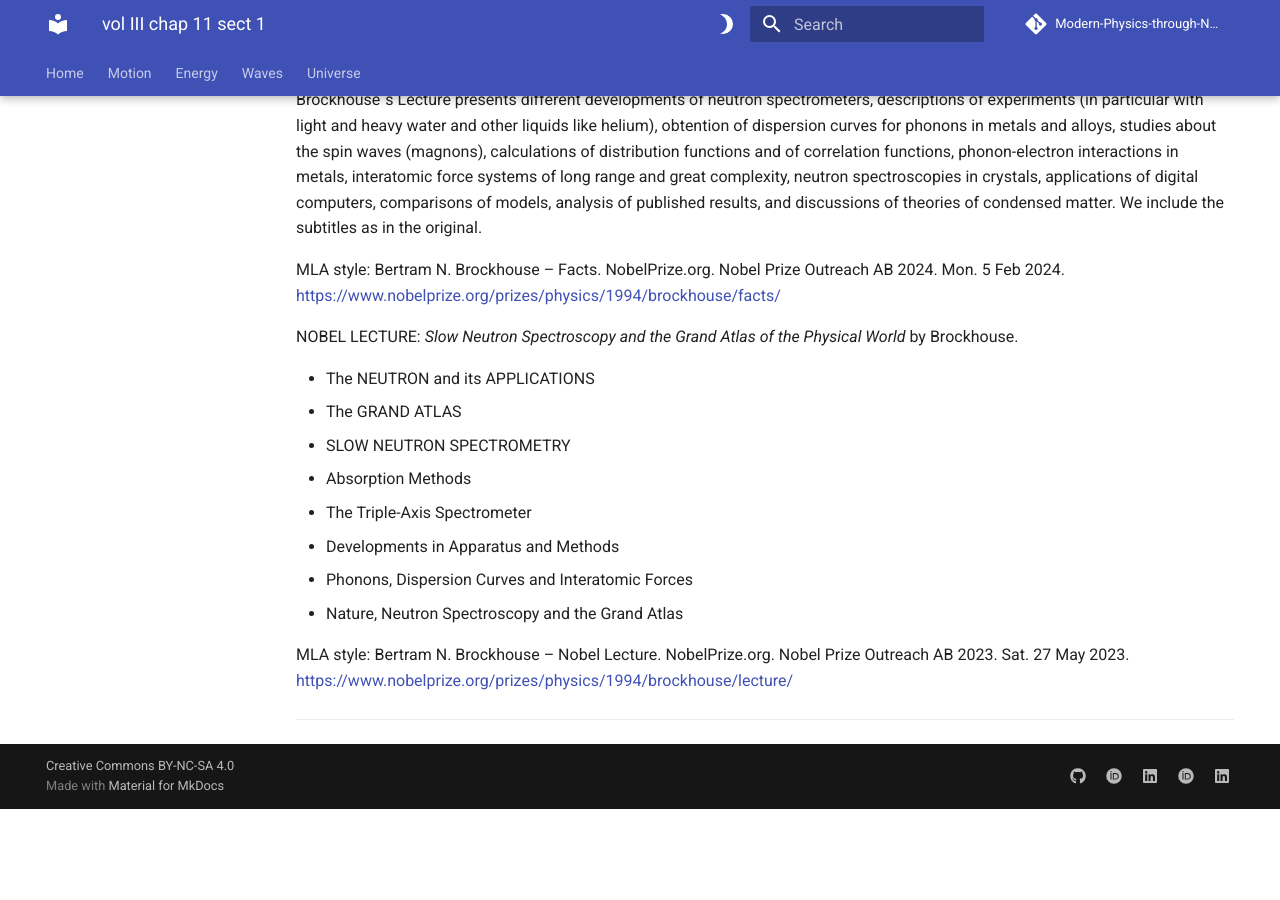
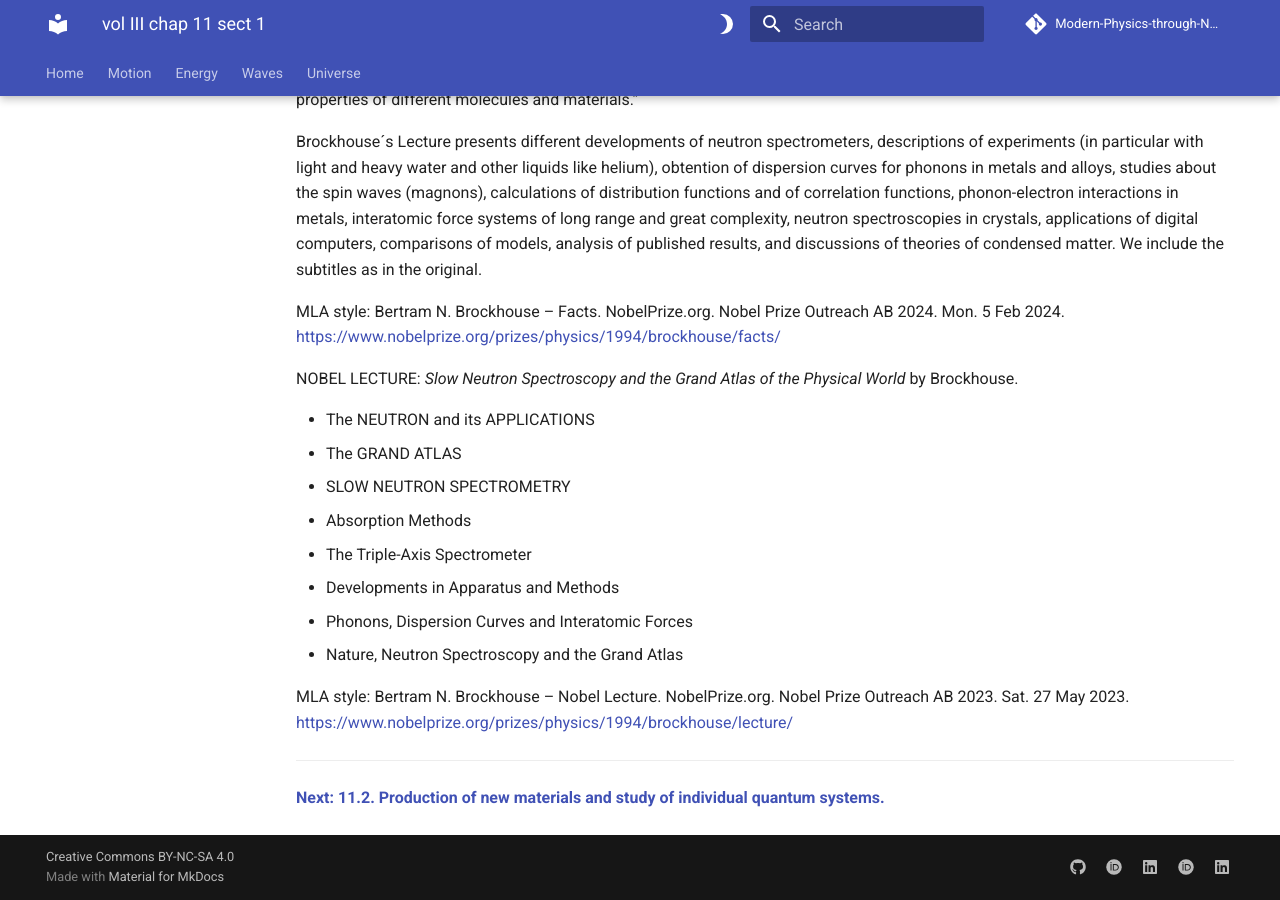
Before and after one commit to modphysnobel/modphysnobel.github.io, an MkDocs documentation site: the page built from docs/vol-III/vol-III-chap-11-sect-1.md, in a window 1280 px wide and 900 px high, scrolled down 8023 px. Built offline with MkDocs 1.6.1 and Material for MkDocs 9.7.7, drawn with Linux system fonts in a browser that asks for light colours; some web fonts are replaced; comment, search, counter and statistics services are not loaded; before the commit the page ends 8832 px from its top, so only the background shows below that; some of the changed text lies outside the part shown.

Commit message:
Update vol-III-chap-11-sect-1.md

```diff
--- a/docs/vol-III/vol-III-chap-11-sect-1.md
+++ b/docs/vol-III/vol-III-chap-11-sect-1.md
@@ -1,5 +1,6 @@
+[**Volume III: Waves**](https://modphysnobel.github.io/vol-III/volume-III/)
 
-[**Volume III: Waves**](./volume-III.md)
+[**Previous: 10.3. Organization and evaluation of learning communities.**](https://modphysnobel.github.io/vol-III/vol-III-chap-10-sect-3/)
 
 ***
 
@@ -219,3 +220,4 @@
 MLA style: Bertram N. Brockhouse – Nobel Lecture. NobelPrize.org. Nobel Prize Outreach AB 2023. Sat. 27 May 2023. https://www.nobelprize.org/prizes/physics/1994/brockhouse/lecture/
 
 ***
+[**Next: 11.2. Production of new materials and study of individual quantum systems.**](https://modphysnobel.github.io/vol-III/vol-III-chap-11-sect-2/)
```
